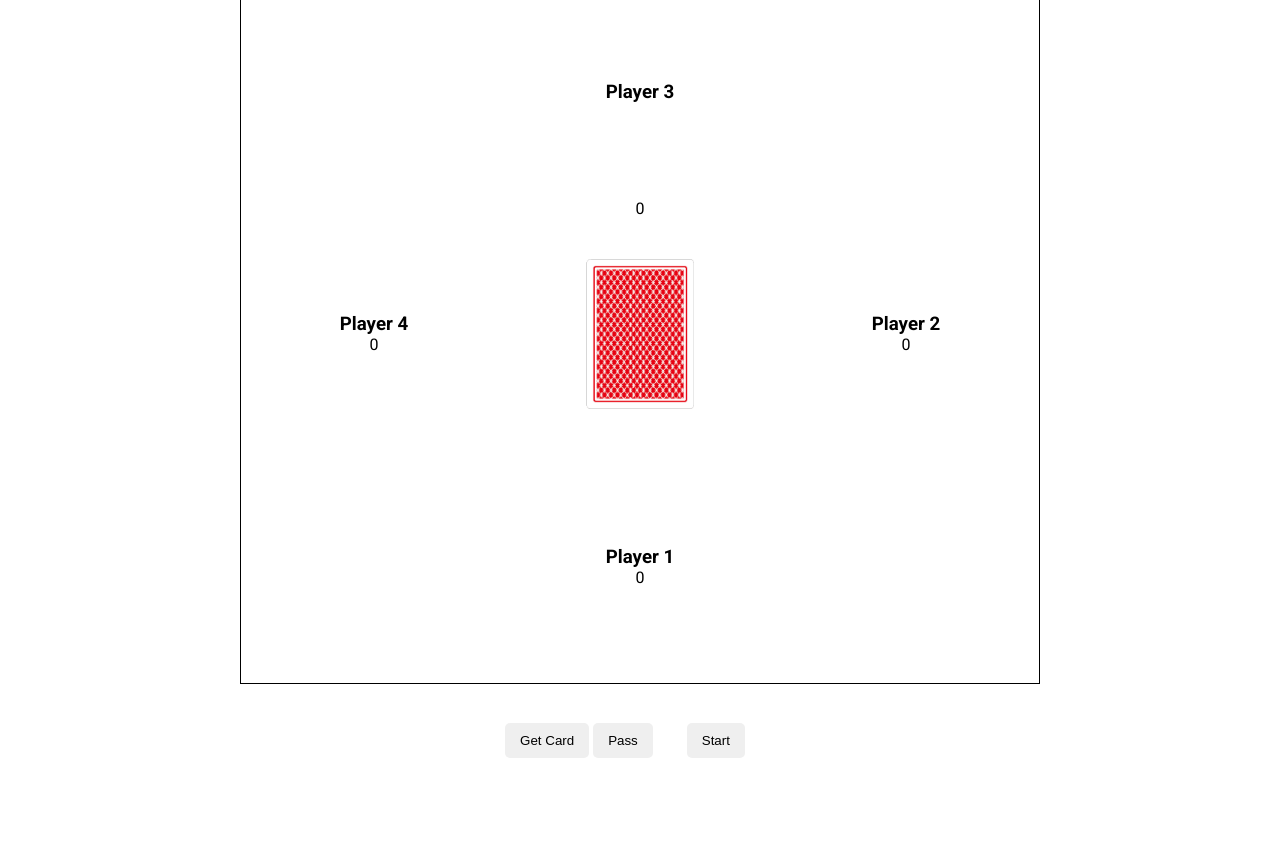
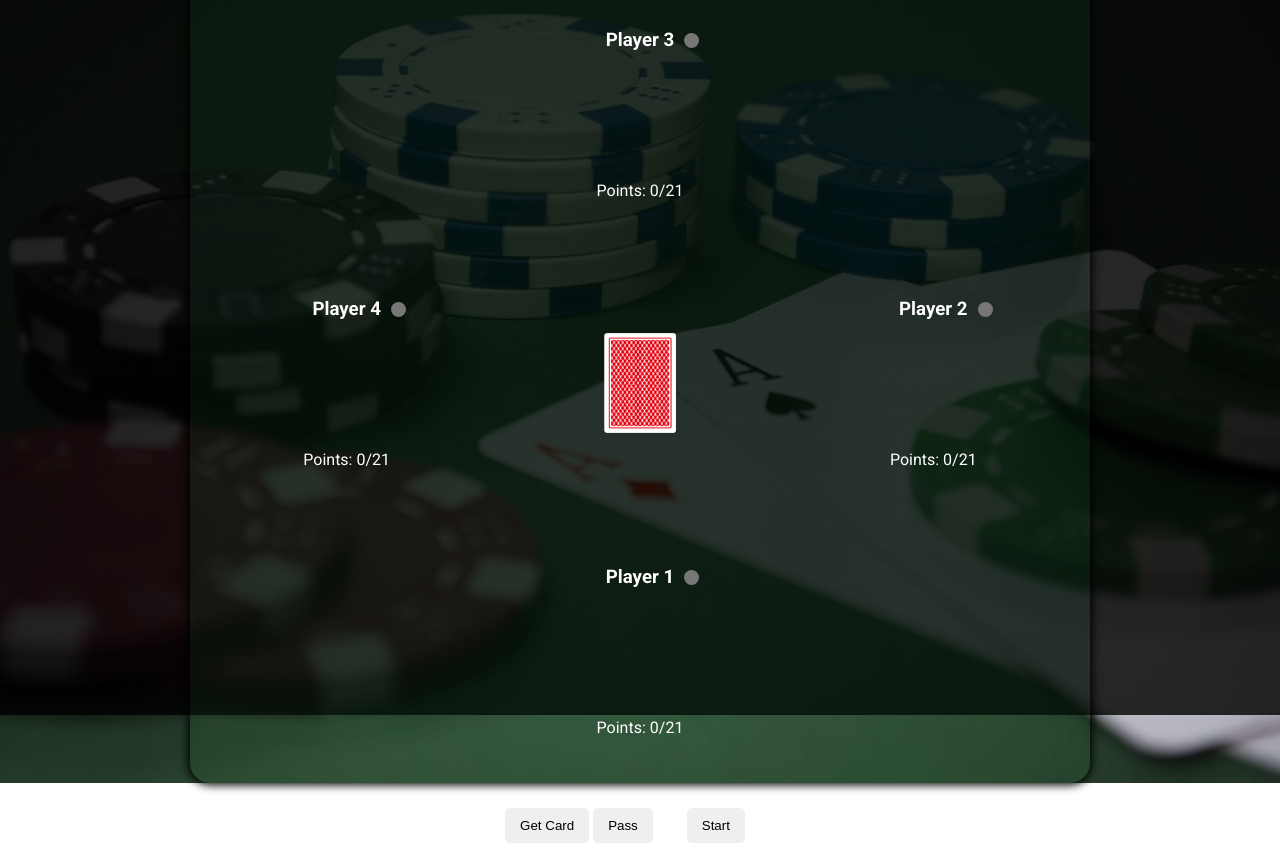
Before and after one commit to bemog/blackjack-game, a website: page src/index.html in a window 1280 px wide. Shown: the part 85-948 px from the top of the page. Before the commit the page ends 863 px from the top, so only its background shows below. Drawn offline with Linux system fonts and the light colour scheme.

Commit message:
Update game board styling

```diff
--- a/src/index.html
+++ b/src/index.html
@@ -35,22 +35,22 @@
         <div class="game__player game__player-one">
           <h3 class="game__player-name">Player 1</h3>
           <div class="game__player-cards" id="cards-0"></div>
-          <span class="game__player-score" id="score-0">0</span>
+          <span class="game__player-score" id="score-0">Points: 0/21</span>
         </div>
         <div class="game__player game__player-two">
           <h3 class="game__player-name">Player 2</h3>
           <div class="game__player-cards" id="cards-1"></div>
-          <span class="game__player-score" id="score-1">0</span>
+          <span class="game__player-score" id="score-1">Points: 0/21</span>
         </div>
         <div class="game__player game__player-three">
-          <h3 class="game__player name">Player 3</h3>
+          <h3 class="game__player-name">Player 3</h3>
           <div class="game__player-cards" id="cards-2"></div>
-          <span class="game__player-score" id="score-2">0</span>
+          <span class="game__player-score" id="score-2">Points: 0/21</span>
         </div>
         <div class="game__player game__player-four">
           <h3 class="game__player-name">Player 4</h3>
           <div class="game__player-cards" id="cards-3"></div>
-          <span class="game__player-score" id="score-3">0</span>
+          <span class="game__player-score" id="score-3">Points: 0/21</span>
         </div>
         <div class="game__card-pool" id="card-pool">
           <img
--- a/src/js/index.js
+++ b/src/js/index.js
@@ -39,7 +39,7 @@ const checkScore = () => {
 
 // Game finish
 const gameFinish = () => {
-  console.log("koniec gry!");
+  console.log("Game is finished!");
 };
 
 // Set active player
@@ -88,8 +88,9 @@ const pullOneCard = async () => {
       // Update player score
       players[activePlayer].score += points;
       // Update player panel DOM
-      document.getElementById(`score-${activePlayer}`).textContent =
-        players[activePlayer].score;
+      document.getElementById(
+        `score-${activePlayer}`
+      ).textContent = `Points: ${players[activePlayer].score}/21`;
       document.getElementById(`cards-${activePlayer}`).innerHTML += `
         <img class="game__player-cards-image" src=${data.cards[0].image} alt="${data.cards[0].suit} ${data.cards[0].value}"/>`;
 
--- a/src/scss/_config.scss
+++ b/src/scss/_config.scss
@@ -21,6 +21,7 @@ button {
   cursor: pointer;
 }
 
-button:focus {
+button:focus,
+input:focus {
   outline: none;
 }
--- a/src/scss/style.scss
+++ b/src/scss/style.scss
@@ -5,14 +5,34 @@ body {
   min-width: 100%;
   display: flex;
   flex-direction: column;
-  justify-content: center;
   align-items: center;
+  background-image: url(../image/background.jpg);
+  background-repeat: no-repeat;
+  background-size: cover;
+  color: white;
+
+  &::after {
+    content: "";
+    position: absolute;
+    height: 100%;
+    width: 100%;
+    background-color: rgba(0, 0, 0, 0.8);
+    z-index: -1;
+  }
+}
+
+.title {
+  margin: 15px 0;
 }
 
 .wrapper {
-  height: 700px;
-  width: 800px;
-  border: 1px solid black;
+  padding: 10px;
+  height: 800px;
+  max-width: 900px;
+  width: 90%;
+  background-color: rgba(20, 130, 59, 0.1);
+  border-radius: 20px;
+  box-shadow: 0 0 10px 2px black;
 }
 
 .start-screen {
@@ -62,7 +82,7 @@ body {
   width: 100%;
   height: 100%;
   display: grid;
-  grid-template-rows: repeat(3, 1fr);
+  grid-template-rows: 1fr 1.2fr 1fr;
   grid-template-columns: repeat(3, 1fr);
 
   &__player {
@@ -74,8 +94,8 @@ body {
     justify-content: center;
 
     &-one {
-      grid-column-start: 2;
-      grid-column-end: 2;
+      grid-column-start: 1;
+      grid-column-end: 4;
       grid-row-start: 3;
       grid-row-end: 3;
     }
@@ -88,8 +108,8 @@ body {
     }
 
     &-three {
-      grid-column-start: 2;
-      grid-column-end: 2;
+      grid-column-start: 1;
+      grid-column-end: 4;
       grid-row-start: 1;
       grid-row-end: 1;
     }
@@ -102,21 +122,44 @@ body {
     }
 
     &-cards {
+      margin: 10px;
+      min-height: 110px;
+      display: flex;
+      justify-content: center;
+      flex-wrap: wrap;
       &-image {
+        margin: 2px;
         height: 100px;
+        box-shadow: 0 0 10px 0 black;
+      }
+    }
+
+    &-name {
+      position: relative;
+      &::after {
+        content: "";
+        position: absolute;
+        top: 4px;
+        right: -25px;
+        height: 15px;
+        width: 15px;
+        background-color: #777;
+        border-radius: 50%;
       }
     }
 
     &--active {
-      border: 1px solid green;
-    }
-
-    &--pass {
-      border: 1px solid orange;
+      .game__player-name::after {
+        background-color: yellowgreen;
+        animation: blink 1s linear infinite;
+      }
     }
 
     &--lost {
       opacity: 0.3;
+      .game__player-name::after {
+        background-color: red;
+      }
     }
   }
 
@@ -131,7 +174,7 @@ body {
     align-items: center;
 
     &-image {
-      height: 150px;
+      height: 100px;
       cursor: pointer;
     }
   }
@@ -142,6 +185,24 @@ body {
 }
 
 .control-panel {
-  margin-top: 20px;
+  margin-top: 15px;
   text-align: center;
 }
+
+@keyframes blink {
+  0% {
+    opacity: 0;
+  }
+
+  20% {
+    opacity: 1;
+  }
+
+  60% {
+    opacity: 1;
+  }
+
+  100% {
+    opacity: 0;
+  }
+}
```
Also changed, not shown: src/css/style.css, src/image/background.jpg (added).
